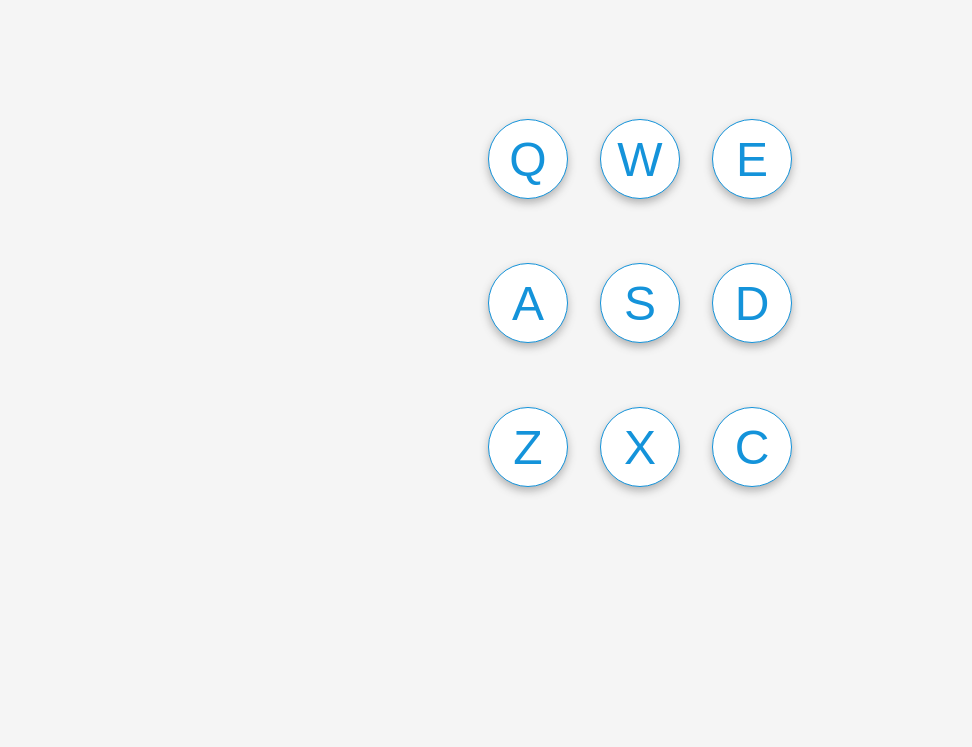
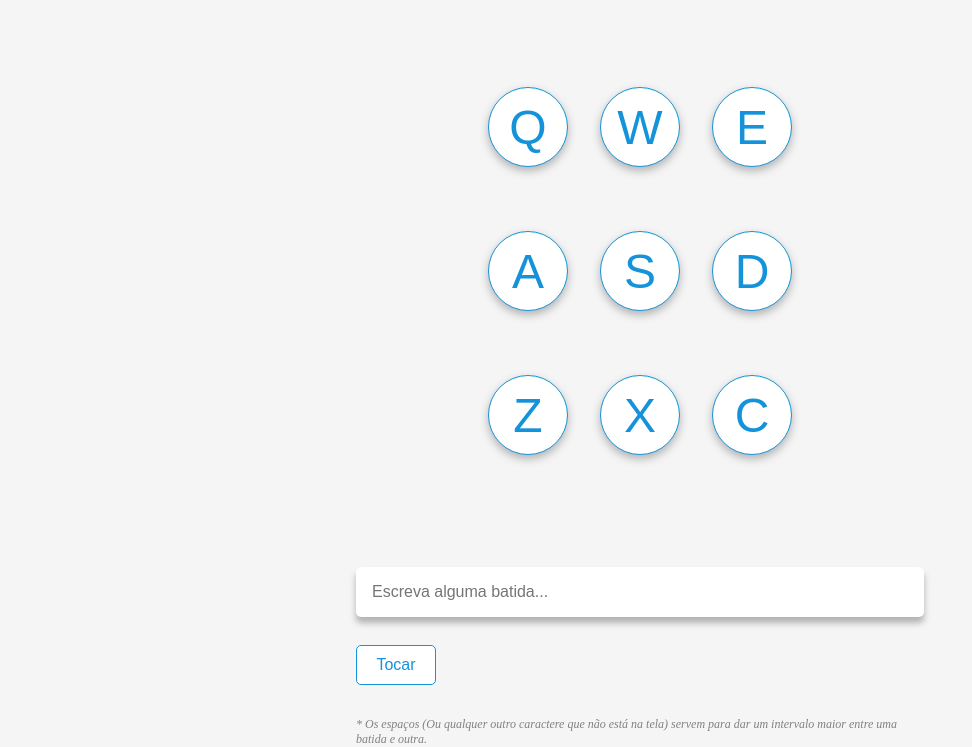
Before and after one commit to daniel-ribeiro1/mini-drums, a plain HTML site: page index.html in a window 1280 px wide. Shown: the part 73-820 px from the top of the page, without its empty margins (0-972 px from the left). Drawn offline with Linux system fonts and the light colour scheme.

Commit message:
Criando o input das batidas e o botão de play

```diff
--- a/index.html
+++ b/index.html
@@ -20,6 +20,7 @@
     </header>
 
     <main>
+        <div class="buttons-box">
             <button class="button" data-key="keyq">Q</button>
             <button class="button middle" data-key="keyw">W</button>
             <button class="button" data-key="keye">E</button>
@@ -29,6 +30,17 @@
             <button class="button" data-key="keyz">Z</button>
             <button class="button middle" data-key="keyx">X</button>
             <button class="button" data-key="keyc">C</button>
+        </div>
+        <div class="input-box">
+            <input type="text" id="beats" placeholder="Escreva alguma batida...">
+            <button id="play">
+                Tocar
+            </button>
+
+            <small>
+                * Os espaços (Ou qualquer outro caractere que não está na tela) servem para dar um intervalo maior entre uma batida e outra.
+            </small>
+        </div>
     </main>
 
     <script src="./public/js/script.js"></script>
--- a/public/css/style.css
+++ b/public/css/style.css
@@ -24,7 +24,7 @@ header {
     height: 80px;
 
     max-width: 1444px;
-    margin: 0 auto;
+    margin: 0 auto 3rem;
 }
 header .logo {
     display: flex;
@@ -41,18 +41,18 @@ header .logo h1 {
     font-weight: 500;
 }
 
-/* ---------- Button ---------- */
-main {
+/* ---------- Buttons Box ---------- */
+main .buttons-box {
     display: flex;
     align-items: center;
     justify-content: center;
     flex-wrap: wrap;
 
-    margin: 5rem auto 0;
+    margin: 2rem auto 0;
     max-width: 350px;
 }
 
-main .button {
+main .buttons-box .button {
     display: flex;
     justify-content: center;
     align-items: center;
@@ -75,25 +75,85 @@ main .button {
     transition: background-color 0.5s, box-shadow 0.5s, color 0.5s;
 
 }
-main .button.middle {
+main .buttons-box .button.middle {
     margin: 2rem;
 }
 
-main .button.active {
+main .buttons-box .button.active {
     background-color: var(--blue);
     color: #FFFFFF;
     box-shadow: 0px 8px 8px #4e4e4e67;
+}
+
+/* ---------- Input Box ---------- */
+main .input-box {
+    display: flex;
+    flex-direction: column;
+
+    margin: 0 auto;
+    padding: 0 1rem;
+    max-width: 600px;
+}
+#beats {
+    height: 50px;
+
+    font-size: 1rem;
+    text-indent: 1rem;
+    color: var(--blue);
+
+    outline: 0;
+    border: 0;
+    border-radius: 5px;
+    margin: 5rem 0 1.75rem;
+
+    box-shadow: 0px 6px 6px #4e4e4e67;
+}
+#play {
+    height: 40px;
+    width: 80px;
+
+    font-size: 1rem;
+    color: var(--blue);
+
+    margin-bottom: 2rem;
+
+    border: 1px solid var(--blue);
+    border-radius: 5px;
+    background-color: #FFFFFF;
+
+    cursor: pointer;
+
+    transition: backgound-color 0.5s, color 0.8s;
+}
+#play:hover {
+    background-color: var(--blue);
+    color: #FFFFFF;
+}
+
+main .input-box small {
+    font-style: italic;
+    font-size: 0.75rem;
+    color: rgb(129, 129, 129)
 }
 
 @media screen and (max-width: 600px) {
     body {
         font-size: 12px;
     }
-
-    main .button {
+    /* ---------- Header ---------- */
+    header {
+        margin-bottom: 1rem;
+    }
+    /* ---------- Buttons Box ---------- */
+    main .buttons-box .button {
         font-size: 2rem;
     }
-    main .button.middle {
+    main .buttons-box .button.middle {
         margin: 1rem;
     }
+
+    /* ---------- Input Box ---------- */
+    #beats {
+        margin-top: 2rem;
+    }
 }
```
Lines whose indentation alone changed are shown as unchanged.
